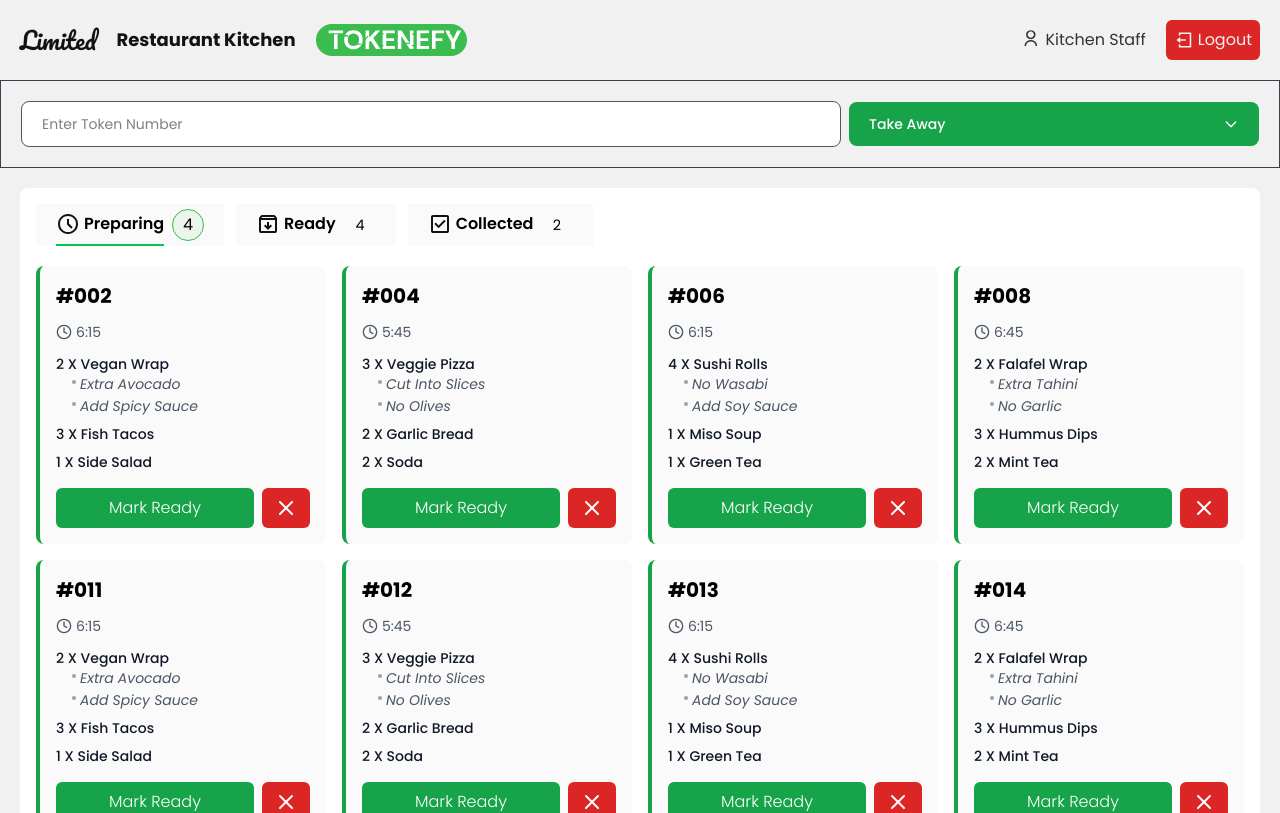
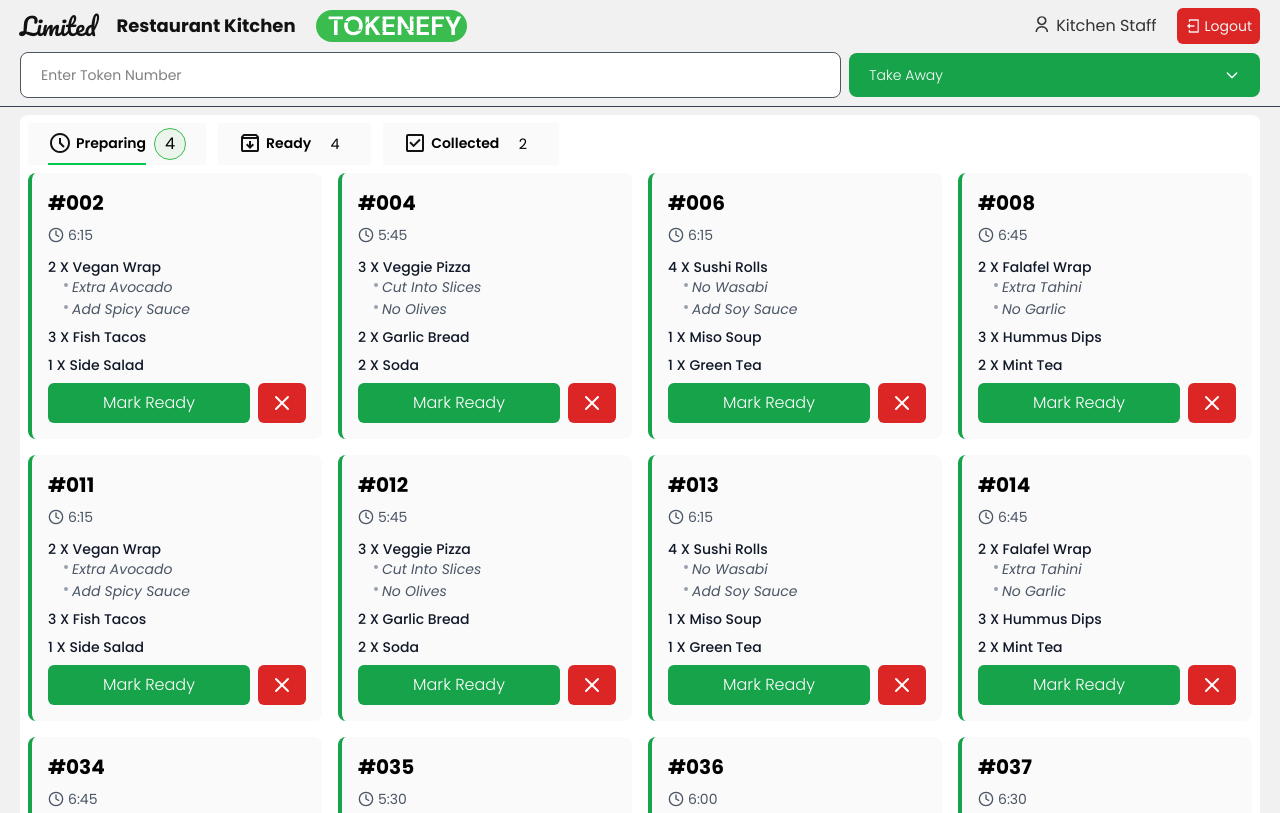
Before and after one commit to sacrosysdev/kitchen-order-tokenify, a React (Vite) app: page /status in a window 1280 px wide. Shown: the top 813 px of the page. Built offline with nearby package versions, Linux system fonts and the light colour scheme.

Commit message:
height adjustment

```diff
--- a/src/components/Navbar.jsx
+++ b/src/components/Navbar.jsx
@@ -6,7 +6,7 @@ import { Link } from 'react-router-dom'
 
 const Navbar = () => {
   return (
-    <div className='text-black bg-[#F1F1F1]  flex items-center justify-between p-5'>
+    <div className='text-black bg-[#F1F1F1]  flex items-center justify-between py-2 px-5'>
         <div className='flex items-center gap-5 text-[#121212]'>
             <Link to={"/result"}><h1 className='font-pacifico text-2xl '>Limited</h1></Link>
             <h2 className='font-bold text-lg'>Restaurant Kitchen</h2>
@@ -20,9 +20,9 @@ const Navbar = () => {
                 <img src={User} alt="usericon" className='h-5 w-5 object-contain'/>
                 <h2 className='text-[#333333]'>Kitchen Staff</h2>
             </div>
-            <button className='flex items-center cursor-pointer bg-[#DC2626] p-2 gap-1 rounded-md text-[#F1F1F1]'>
-                <img src={Exit} alt="usericon" className='h-5 w-5 object-contain'/>
-                <h2>Logout</h2>
+            <button className='flex items-center cursor-pointer bg-[#DC2626] hover:bg-red-700 p-2 gap-1 rounded-md text-[#F1F1F1] transition-colors duration-100 ease-in-out'>
+                <img src={Exit} alt="usericon" className='h-4 w-4 object-contain'/>
+                <h2 className='text-sm'>Logout</h2>
             </button>
         </div>
     </div>
--- a/src/components/SearchSection.jsx
+++ b/src/components/SearchSection.jsx
@@ -13,7 +13,7 @@ const SearchSection = () => {
   };
 
   return (
-    <div className=" bg-[#F1F1F1] flex items-center border border-[#374151] p-5 ">
+    <div className=" bg-[#F1F1F1] flex items-center border-b border-[#374151] pb-2 px-5 ">
       <div className="flex gap-2 w-full items-center">
         {/* Search Input */}
         <div className='w-2/3'>
@@ -30,7 +30,7 @@ const SearchSection = () => {
         <div className="relative w-1/3 ">
           <button
             onClick={() => setIsOpen(!isOpen)}
-            className="w-full px-5 py-3 bg-[#16A34A] hover:bg-green-600 cursor-pointer text-white rounded-lg text-sm font-medium transition-colors flex items-center justify-between"
+            className="w-full px-5 py-3 bg-[#16A34A] hover:bg-green-600 cursor-pointer text-white rounded-lg text-sm font-light transition-colors flex items-center justify-between"
           >
             <span>{selectedOption}</span>
             <svg
--- a/src/layouts/Layout.jsx
+++ b/src/layouts/Layout.jsx
@@ -7,7 +7,7 @@ const Layout = ({children}) => {
     <div className='font-poppins bg-[#F1F1F1] min-h-screen'>
         <Navbar/>
         <SearchSection/>
-        <div className='p-5'>
+        <div className='px-5 py-2'>
             {children}
         </div>
     </div>
--- a/src/pages/orderStatus/CategorySection.jsx
+++ b/src/pages/orderStatus/CategorySection.jsx
@@ -29,7 +29,7 @@ const categories = [
                 }`}
             >
                 <img src={item.icon} alt="icon" className='h-6 w-6'/>
-                <h2 className='font-semibold'>{item.label}</h2>
+                <h2 className='font-semibold text-sm'>{item.label}</h2>
             </div>
             <div
               className={`transition-all duration-300 ease-in-out
--- a/src/pages/orderStatus/OrderCard.jsx
+++ b/src/pages/orderStatus/OrderCard.jsx
@@ -6,7 +6,7 @@ const  OrderCard = ({ order, onMarkReady, onDelete, activeCategory, onMarkCollec
     <div className={`bg-[#FAFAFA] rounded-lg border-l-4 ${ activeCategory === "preparing" ? "border-[#16A34A] ": activeCategory === "ready" ? "border-[#0088FF]" : "border-[#DC2626]"} p-4 hover:shadow-md transition-shadow flex flex-col justify-between`}>
       {/* Header */}
       <div>
-        <div className="flex items-center gap-2 mb-3">
+        <div className="flex items-center gap-2 mb-2">
         <h3 className="text-xl font-bold">{order.id}</h3>
 
       </div>
@@ -16,7 +16,7 @@ const  OrderCard = ({ order, onMarkReady, onDelete, activeCategory, onMarkCollec
         </div>
 
       {/* Order Items */}
-      <div className="space-y-2 mb-4">
+      <div className="space-y-2 mb-2">
         {order.items.map((item, idx) => (
           <div key={idx} className="text-sm">
             <div className="font-medium text-gray-900">{item.name}</div>
--- a/src/pages/orderStatus/OrderList.jsx
+++ b/src/pages/orderStatus/OrderList.jsx
@@ -2,8 +2,9 @@ import OrderCard from "./OrderCard";
 
 const OrderList = ({ orders, onMarkReady, onMarkCollected ,onDelete, activeCategory }) => {
     console.log(orders)
+
   return (
-    <div className="grid grid-cols-1 md:grid-cols-2 lg:grid-cols-4 gap-4 py-5">
+    <div className="grid grid-cols-1 md:grid-cols-2 lg:grid-cols-4 gap-4 py-2">
       {orders.map((order) => (
         <OrderCard
           key={order.id}
@@ -13,6 +14,7 @@ const OrderList = ({ orders, onMarkReady, onMarkCollected ,onDelete, activeCateg
           activeCategory={activeCategory}
           onMarkCollected={onMarkCollected}
 
+
         />
       ))}
     </div>
--- a/src/pages/orderStatus/page.jsx
+++ b/src/pages/orderStatus/page.jsx
@@ -30,7 +30,7 @@ const OrderStatus = () => {
   };
 
   return (
-    <div className='bg-white rounded-lg p-4 h-full'>
+    <div className='bg-white rounded-lg p-2 h-full'>
       <div className=''>
         <CategorySection
           activeCategory={activeCategory}
```
